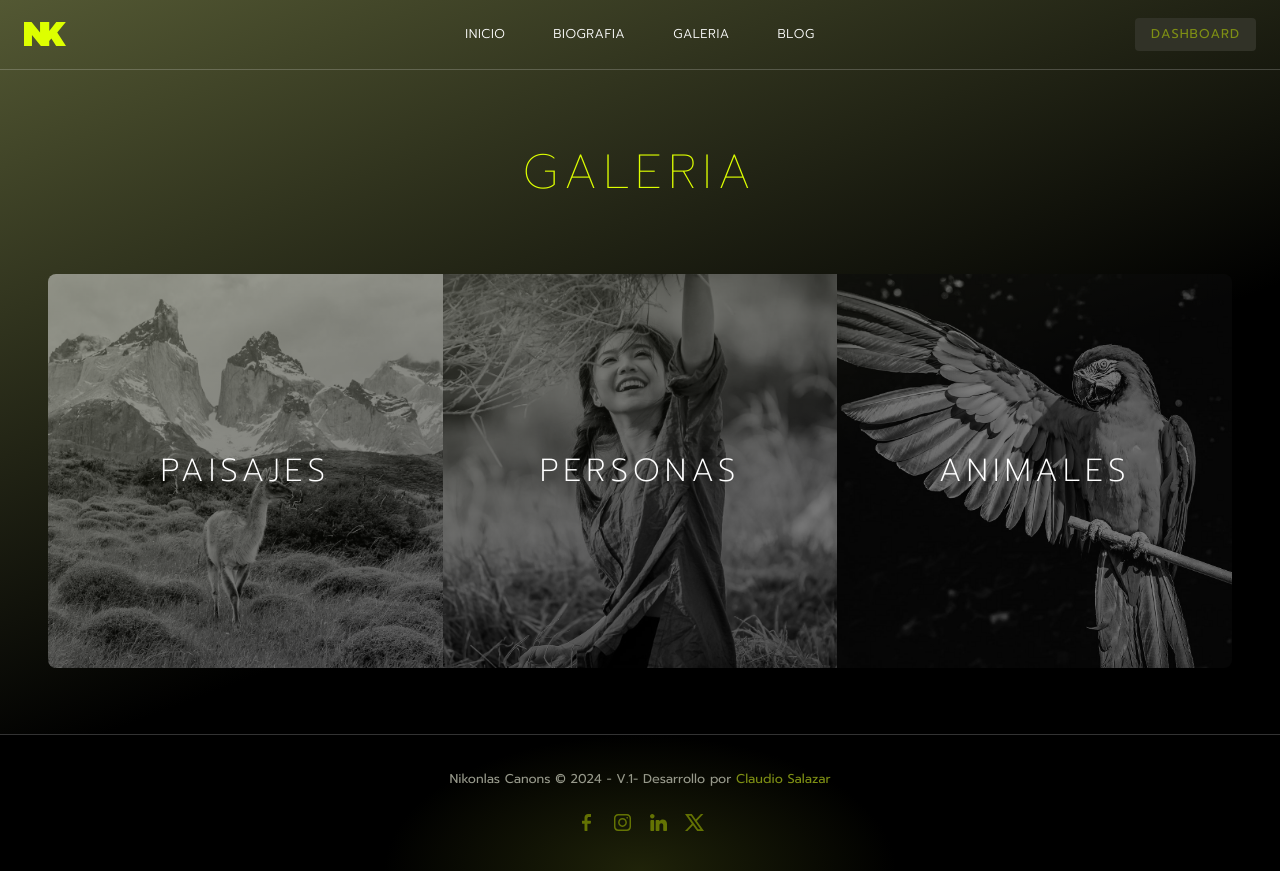
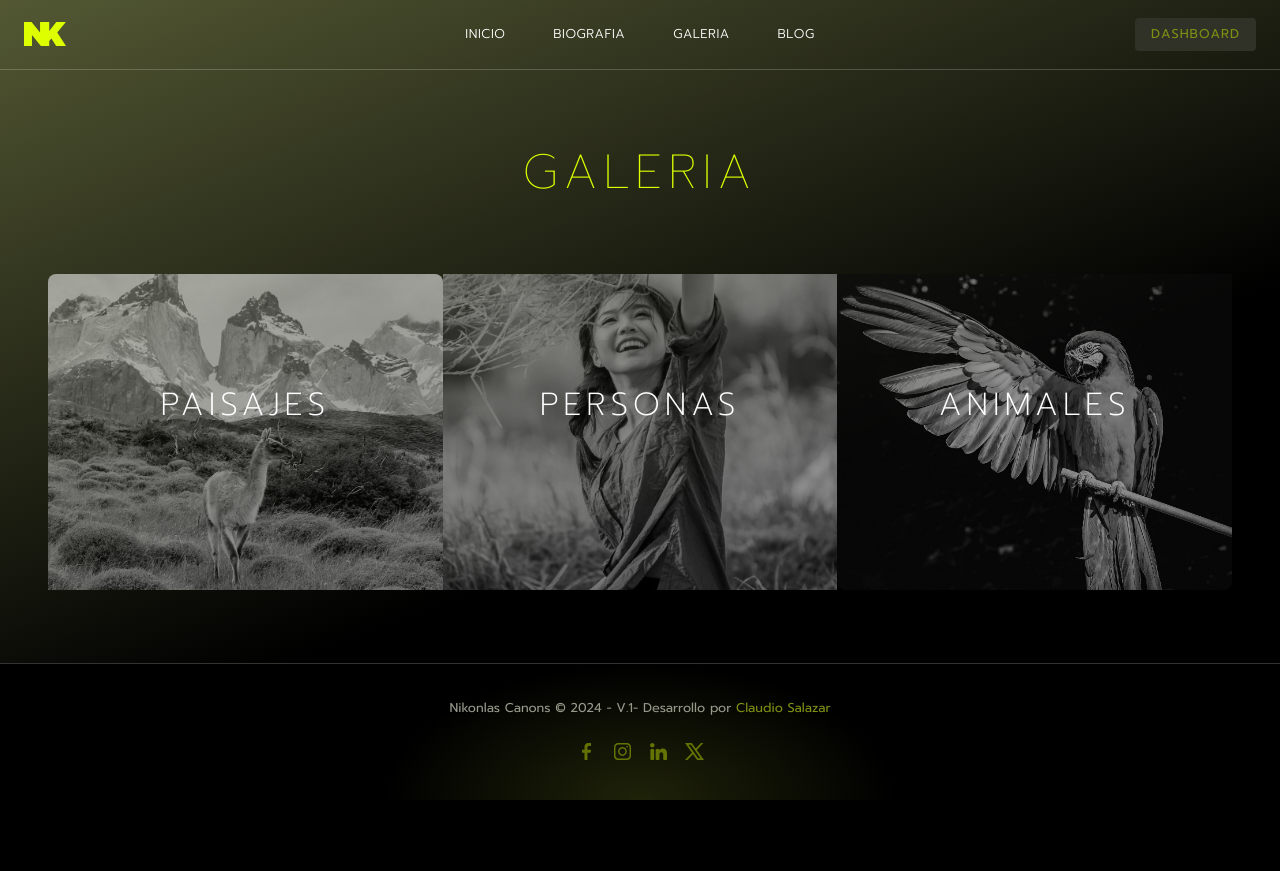
Before and after one commit to claudiosalazar/blog-fotografo, a Next.js app: page /galeria in a window 1280 px wide. After the commit the page ends 800 px from the top, so only its background shows below. Built offline with nearby package versions, Linux system fonts and the light colour scheme.

Commit message:
Ajuste graficos a galerias

```diff
--- a/src/app/(sitio-publico)/galeria/animales/page.tsx
+++ b/src/app/(sitio-publico)/galeria/animales/page.tsx
@@ -63,7 +63,7 @@ const GaleriaAnimales = () => {
             <span> / Animales</span>
           </h1>
         </div>
-        <div className="mx-12">
+        <div className="mx-6 md:mx-12">
             <ImageGallery images={galeria} />
         </div>
       </section>
--- a/src/app/(sitio-publico)/galeria/paisajes/page.tsx
+++ b/src/app/(sitio-publico)/galeria/paisajes/page.tsx
@@ -63,7 +63,7 @@ const GaleriaPaisajes = () => {
             <span> / Paisajes</span>
           </h1>
         </div>
-        <div className="mx-12">
+        <div className="mx-6 md:mx-12">
             <ImageGallery images={galeria} />
         </div>
       </section>
--- a/src/app/(sitio-publico)/galeria/personas/page.tsx
+++ b/src/app/(sitio-publico)/galeria/personas/page.tsx
@@ -63,7 +63,7 @@ const GaleriaPersonas = () => {
             <span> / Personas</span>
           </h1>
         </div>
-        <div className="mx-12">
+        <div className="mx-6 md:mx-12">
             <ImageGallery images={galeria} />
         </div>
       </section>
--- a/src/app/components/Image-gallery.tsx
+++ b/src/app/components/Image-gallery.tsx
@@ -1,5 +1,5 @@
 /* eslint-disable @next/next/no-img-element */
-import { useState } from 'react';
+import { useState, useEffect } from 'react';
 import Link from 'next/link';
 
 interface ImageGalleryProps {
@@ -10,7 +10,23 @@ function ImageGallery({ images }: ImageGalleryProps) {
     const [selectedImage, setSelectedImage] = useState<string | null>(null);
     const [isClosing, setIsClosing] = useState<boolean>(false);
 
-    const handleImageClick = (url: string) => {
+    useEffect(() => {
+        if (selectedImage) {
+            // Deshabilitar el scroll en el cuerpo del documento
+            document.body.style.overflow = 'hidden';
+        } else {
+            // Restaurar el scroll en el cuerpo del documento
+            document.body.style.overflow = '';
+        }
+
+        // Restaurar el scroll en el cuerpo del documento cuando el componente se desmonte
+        return () => {
+            document.body.style.overflow = '';
+        };
+    }, [selectedImage]);
+
+    const handleImageClick = (url: string, event: React.MouseEvent<HTMLAnchorElement, MouseEvent>) => {
+        event.preventDefault();
         setSelectedImage(url);
     };
 
@@ -24,10 +40,10 @@ function ImageGallery({ images }: ImageGalleryProps) {
 
     return (
         <>
-            <ul className="grid grid-cols-1 gap-0 md:grid-cols-4 ">
+            <ul className="grid grid-cols-2 gap-0 md:grid-cols-4 ">
                 {images.map((item) => (
                     <li key={item.id}>
-                        <Link href="#" onClick={() => handleImageClick(item.foto)} className='image-link'>
+                        <Link href="" onClick={(e) => handleImageClick(item.foto, e)} className='image-link'>
                             <span className='hover'>
                                 <span>
                                     <span className='icono ico-tit-img'></span>
@@ -42,7 +58,7 @@ function ImageGallery({ images }: ImageGalleryProps) {
 
             {selectedImage && (
                 <div className={`backdrop-gallery ${isClosing ? 'fade-out' : ''}`} onClick={handleCloseModal}>
-                    <div className="modal-gallery mx-10" onClick={(e) => e.stopPropagation()}>
+                    <div className="modal-gallery mx-2 md:mx-10" onClick={(e) => e.stopPropagation()}>
                         <button type="button" className="close" onClick={handleCloseModal}>
                             <div className='icono'></div>
                         </button>
--- a/src/app/scss/components/_modal.scss
+++ b/src/app/scss/components/_modal.scss
@@ -65,8 +65,14 @@
   }
 
   .image-gallery-modal {
-    border-radius: 8px;
-    aspect-ratio: auto;
+    aspect-ratio: 1/1;
+    width: 100%;
+    height: 100%;
+    object-fit: cover;
+    @media (min-width: $md) {
+      border-radius: 8px;
+      aspect-ratio: auto;
+    }
   }
 }
 
--- a/src/app/scss/layout/_galeria.scss
+++ b/src/app/scss/layout/_galeria.scss
@@ -2,6 +2,7 @@
 
 .galeria-secciones {
   margin-bottom: 0;
+  margin-top: 0;
   @media (min-width: $md) {
     margin-bottom: 66px !important;
     margin-top: 0;
@@ -23,34 +24,40 @@
 
     li.btn-galeria {
       width: 100%;
-      height: 140px;
+      height: inherit;
+      aspect-ratio: 3/2;
+      position: relative;
       @media (min-width: $md) {
         width: 33.333333%;
-        aspect-ratio: 1/1;
+        aspect-ratio: 5/4;
         height: fit-content;
       }
 
       .link-galeria-inicio {
-        aspect-ratio: 16/9;
+        aspect-ratio: 3/2;
+        padding-top: 150px;
         display: flex;
         position: relative;
-        align-items: center !important;
+        align-items: center;
+        @media (min-width: $md) {
+          aspect-ratio: 5/4;
+        }
 
         img {
-          position: absolute !important;
+          position: absolute;
+          filter: grayscale(100%);
+          aspect-ratio: 3/2;
           left: 0;
-          top: 0 !important;
+          top: 0;
           width: 100%;
-          z-index: 1000;
-          height: 140px !important;
-          filter: grayscale(100%);
-          opacity: 0.5;
-          transition: all 0.4s ease-in;
+          height: 100%;
+          object-fit: cover;
+          opacity: 0.6;
+
           @media (min-width: $md) {
-            width: 100%;
-            height: auto !important;
-            aspect-ratio: 1/1 !important;
-            object-fit: cover;
+            transition: all 0.4s ease-in;
+            opacity: 1;
+            aspect-ratio: 5/4;
           }
 
           &.paisajes {
@@ -72,22 +79,31 @@
           position: absolute !important;
           left: 0;
           top: 0;
+          aspect-ratio: 3/2;
           width: 100%;
-          height: 140px;
+          height: auto;
           z-index: 2200;
-          display: flex;
-          align-items: center;
-          justify-content: center;
           text-transform: uppercase;
           font-size: 2rem;
           font-weight: 200;
           letter-spacing: 5px;
           color: $blanco;
-          transition: all 0.2s ease-in;
+          // width: 100%;
+          // height: 140px;
+          // z-index: 2200;
+          display: flex;
+          align-items: center;
+          justify-content: center;
+          //
+          //
+          // @media (min-width: $md) {
+          //   width: 100%;
+          //   height: inherit;
+
+          // }
           @media (min-width: $md) {
-            width: 100%;
-            height: auto !important;
-            aspect-ratio: 1/1 !important;
+            transition: all 0.2s ease-in;
+            aspect-ratio: 5/4;
           }
         }
 
@@ -107,6 +123,7 @@
 
 .galeria-seccion {
   margin-bottom: 0 !important;
+  margin-top: 0;
   @media (min-width: $md) {
     margin-bottom: 66px !important;
     margin-top: 0;
```
